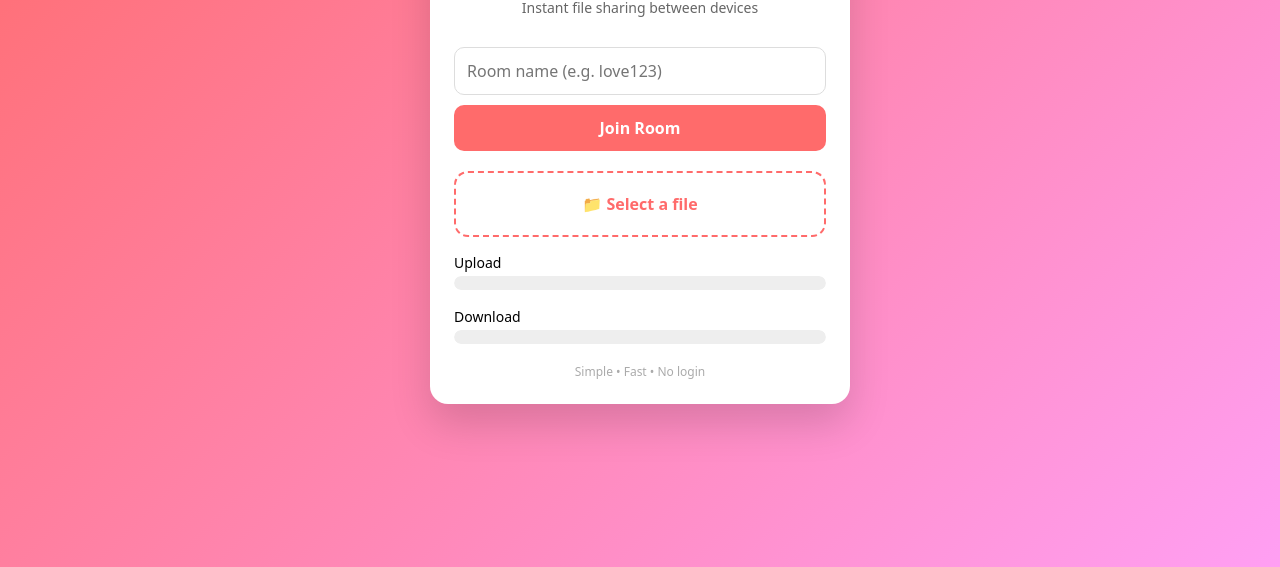
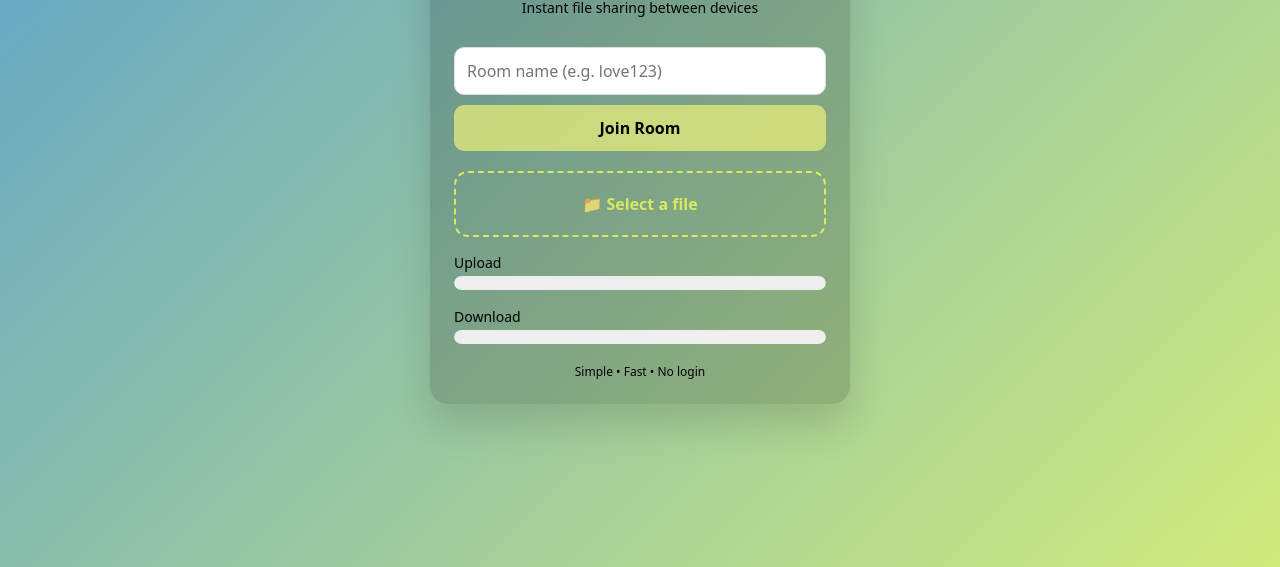
Before and after one commit to mantrvt/ilovetransfer, a website: page public/index.html in a window 1280 px wide. Shown: the part 233-800 px from the top of the page. Drawn offline with Linux system fonts and the light colour scheme.

Commit message:
update interface

```diff
--- a/public/index.html
+++ b/public/index.html
@@ -14,7 +14,7 @@
     body {
       margin: 0;
       min-height: 100vh;
-      background: linear-gradient(135deg, #ff6b6b, #ff9ff3);
+      background: linear-gradient(135deg, #5ca1cb, #d1eb7c);
       display: flex;
       align-items: center;
       justify-content: center;
@@ -22,7 +22,7 @@
     }
 
     .card {
-      background: #fff;
+      background: #0000002d;
       width: 100%;
       max-width: 420px;
       border-radius: 18px;
@@ -37,7 +37,7 @@
     }
 
     .subtitle {
-      color: #666;
+      color: #000000;
       font-size: 14px;
       margin-bottom: 20px;
     }
@@ -53,12 +53,12 @@
 
     input:focus {
       outline: none;
-      border-color: #ff6b6b;
+      border-color: #797979;
     }
 
     button {
-      background: #ff6b6b;
-      color: #fff;
+      background: #e3eb7bc6;
+      color: #000000;
       border: none;
       font-weight: bold;
       cursor: pointer;
@@ -66,7 +66,7 @@
     }
 
     button:hover {
-      background: #ff5252;
+      background: #8f944dc6;
     }
 
     .status {
@@ -78,7 +78,7 @@
 
     .file-box {
       margin-top: 20px;
-      border: 2px dashed #ff6b6b;
+      border: 2px dashed #f2fe55c6;
       border-radius: 14px;
       padding: 20px;
     }
@@ -87,7 +87,7 @@
       display: block;
       font-weight: bold;
       cursor: pointer;
-      color: #ff6b6b;
+      color: #f2fe55c6;
     }
 
     .file-box input {
@@ -120,7 +120,7 @@
     footer {
       margin-top: 18px;
       font-size: 12px;
-      color: #aaa;
+      color: #000000;
     }
 
     @media (max-width: 480px) {
```
Also changed, not shown: server.js (+30 -10 lines).
